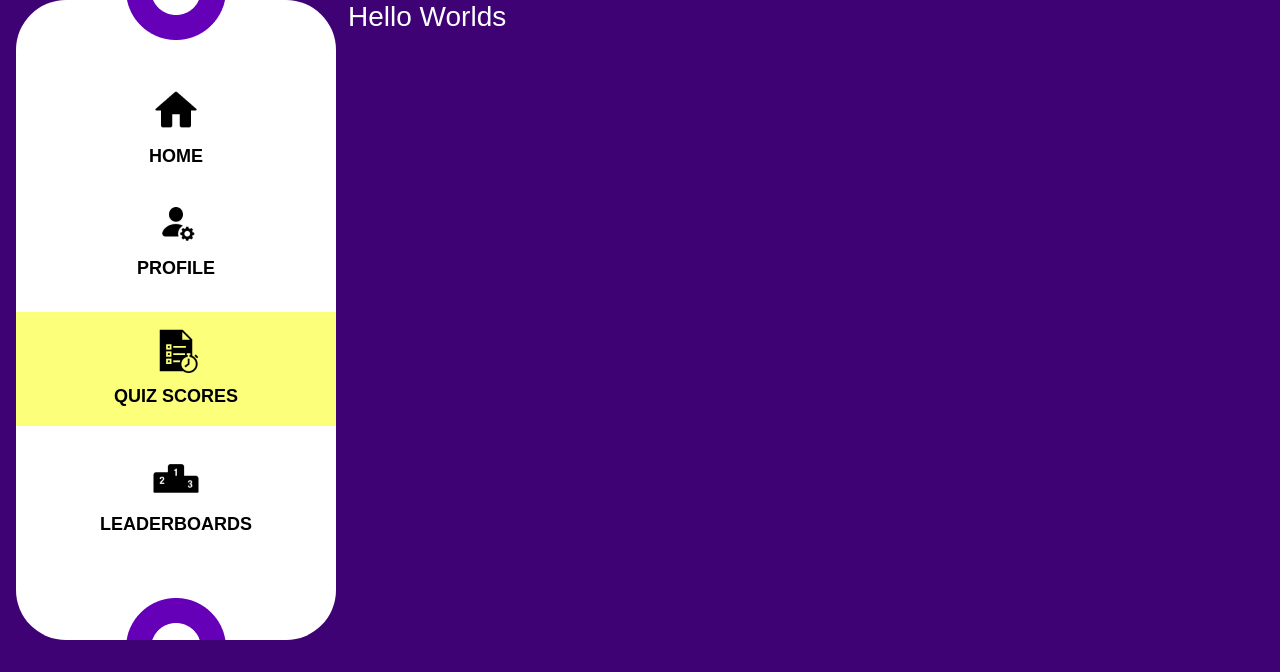
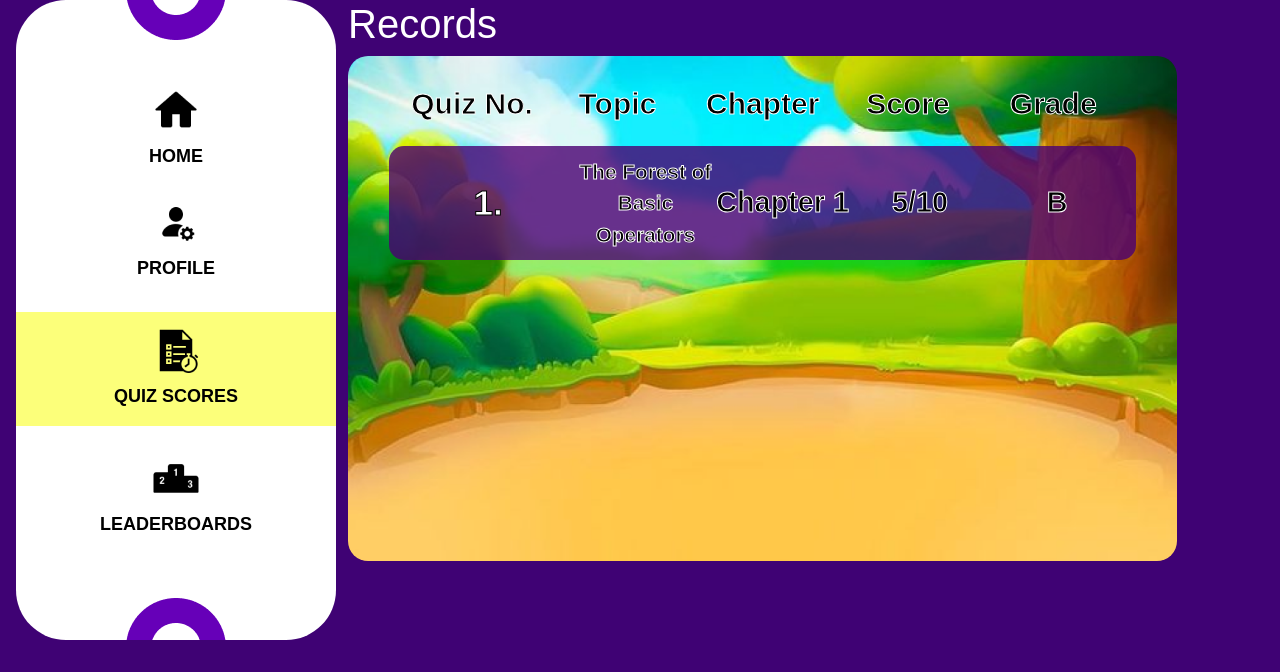
Before and after one commit to rodelio30/mathventures-layout, a PHP site: page /user/quiz_score.php in a window 1280 px wide; the page is wider, and only the part inside the window is pictured. Shown: the part 128-800 px from the top of that part. Run offline with PHP 8.4, Linux system fonts and the light colour scheme; data that the repository does not hold is empty; some web fonts are replaced.

Commit message:
user quiz and profile layout

```diff
--- a/user/quiz_score.php
+++ b/user/quiz_score.php
@@ -40,7 +40,34 @@
         ?>
           <!-- Main Content (Placeholder) -->
           <div class="col-md-8">
-            <h3>Hello Worlds</h3>
+            <h1>Records</h1>
+            <!-- <img src="../img/user/quiz-bg.png" alt="QUIZ SCORE BG" style="width: 100%;"> -->
+             <!-- Quiz Record Container -->
+      <div class="quiz-container">
+          <!-- Background Image -->
+          <img src="../img/user/quiz-bg.png" alt="QUIZ SCORE BG" class="quiz-bg">
+
+          <!-- Overlaying Text (Header + Record) -->
+          <div class="overlay-text">
+              <!-- Table Header -->
+              <div class="table-header">
+                  <div>Quiz No.</div>
+                  <div>Topic</div>
+                  <div>Chapter</div>
+                  <div>Score</div>
+                  <div>Grade</div>
+              </div>
+
+              <!-- Quiz Record -->
+              <div class="quiz-record">
+                  <div class="quiz-number">1.</div>
+                  <div class="topic">The Forest of Basic Operators</div>
+                  <div class="chapter">Chapter 1</div>
+                  <div class="score">5/10</div>
+                  <div class="grade">B</div>
+              </div>
+          </div>
+      </div>
           </div>
       </div>
   </div>
--- a/user/styles.css
+++ b/user/styles.css
@@ -149,3 +149,87 @@ header .current-date {
   background-color: #3f0071 !important;
   text-align: center;
 }
+.profile-content {
+  font-weight: bold;
+}
+.profile-content h1 {
+  font-weight: bold;
+}
+.profile-header {
+  font-size: 64px;
+}
+
+.quiz-container {
+  position: relative;
+  width: 100%;
+  max-width: 100%; /* Ensure the image fills the container */
+}
+.quiz-bg {
+  width: 100%;
+  height: auto;
+  border-radius: 20px;
+}
+/* Styling for both table header and record */
+.overlay-text {
+  position: absolute;
+  top: 3%; /* Adjust to position vertically */
+  left: 5%; /* Adjust to position horizontally */
+  color: white;
+  width: 90%;
+}
+.table-header {
+  display: flex;
+  justify-content: space-between;
+  align-items: center;
+  color: black;
+  font-weight: bold;
+  padding: 10px;
+  font-size: 30px;
+  -webkit-text-stroke: 1px #ffffff;
+  border-radius: 15px;
+  margin-bottom: 10px;
+}
+.quiz-record {
+  display: flex;
+  justify-content: space-between;
+  align-items: center;
+  background-color: rgba(
+    74,
+    0,
+    114,
+    0.8
+  ); /* Purple background with transparency */
+  /* color: black; */
+  padding: 10px;
+  border-radius: 15px;
+  margin-bottom: 10px;
+}
+.table-header div,
+.quiz-record div {
+  flex: 1;
+  text-align: center;
+  font-weight: bold;
+}
+.quiz-record .quiz-number {
+  font-size: 2.2rem;
+  padding: 10px 20px;
+  border-radius: 15px;
+  color: white !important;
+  -webkit-text-stroke: 1px black;
+}
+.quiz-record .topic {
+  font-size: 1.3rem;
+  color: black !important;
+  -webkit-text-stroke: 1px #ffffff;
+}
+.quiz-record .chapter {
+  font-size: 1.8rem;
+  color: black !important;
+  -webkit-text-stroke: 1px #ffffff;
+}
+.quiz-record .score,
+.quiz-record .grade {
+  font-size: 1.8rem;
+  color: black !important;
+  -webkit-text-stroke: 1px #ffffff;
+}
```
Also changed, not shown: user/profile.php (+65 -2 lines), img/user/quiz-bg.png (added), 2 other files.
